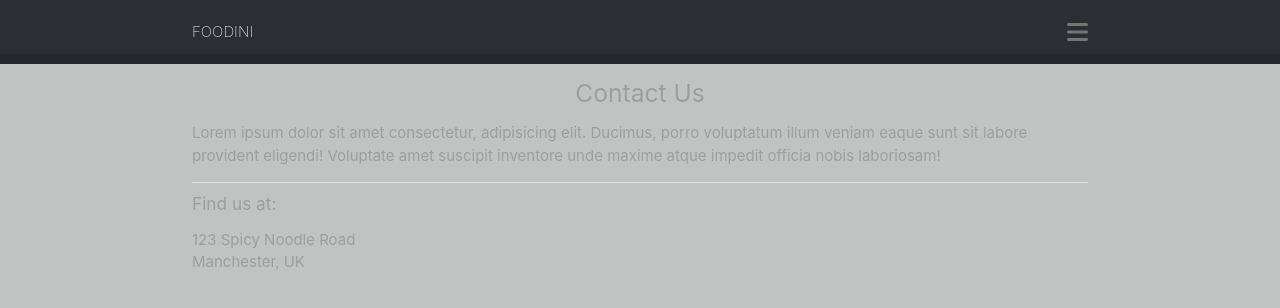
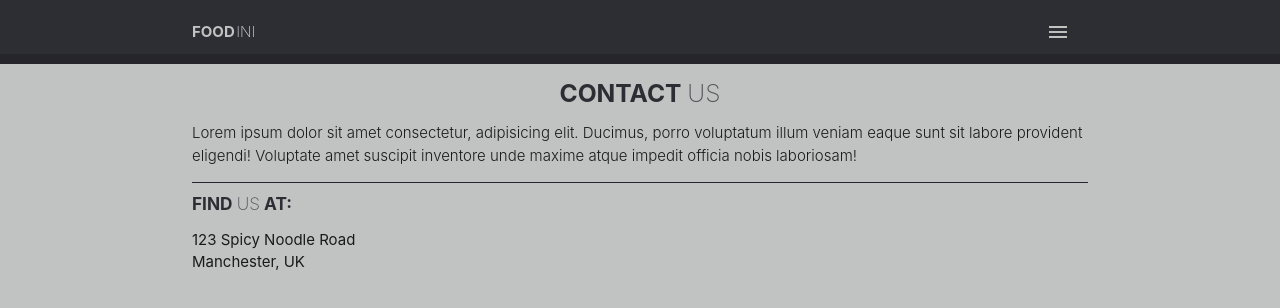
Before and after one commit to tomikarikj/foodini, a website: page pages/contact.html in a window 1280 px wide. Drawn offline with Linux system fonts and the light colour scheme.

Commit message:
A few template fixes

```diff
--- a/css/styles.css
+++ b/css/styles.css
@@ -6,10 +6,6 @@
   --dark-grey-2: #2d2d34;
   --dark-grey-3: #25252b;
 }
-
-/* * {
-  font-family: 'Lato', sans-serif;
-} */
 
 .app {
   background-color: var(--light-grey-2);
@@ -22,7 +18,6 @@
 
 .brand {
   color: var(--light-grey-1);
-  /* font-size: 2rem; */
   font-weight: 200;
   text-transform: uppercase;
 }
@@ -31,6 +26,34 @@
   color: var(--light-grey-2);
   font-weight: 700;
   margin-right: 0.1rem;
+}
+
+.custom-brand {
+  color: var(--dark-grey-2);
+  font-weight: 700;
+  text-transform: uppercase;
+}
+
+.custom-brand span {
+  color: var(--dark-grey-1);
+  font-weight: 200;
+  text-transform: uppercase;
+}
+
+.custom-heading {
+  font-weight: 200;
+}
+
+.custom-heading span {
+  text-transform: uppercase;
+}
+
+.paragraph {
+  font-weight: 300;
+}
+
+.contact-divider {
+  background-color: var(--dark-grey-3);
 }
 
 .hamburger {
--- a/js/ui.js
+++ b/js/ui.js
@@ -4,5 +4,5 @@ document.addEventListener('DOMContentLoaded', function() {
   M.Sidenav.init(menus, { edge: 'left' });
   // Add recipe form
   const forms = document.querySelectorAll('.side-form');
-  M.Sidenav.init(forms, { edge: 'left' });
+  M.Sidenav.init(forms, { edge: 'right' });
 });
--- a/pages/contact.html
+++ b/pages/contact.html
@@ -5,7 +5,7 @@
     <meta name="viewport" content="width=device-width, initial-scale=1.0" />
     <meta http-equiv="X-UA-Compatible" content="ie=edge" />
     <link
-      href="https://fonts.googleapis.com/css?family=Lato:400,700&display=swap"
+      href="https://fonts.googleapis.com/icon?family=Material+Icons"
       rel="stylesheet"
     />
     <link rel="stylesheet" href="/css/materialize.min.css" />
@@ -21,9 +21,13 @@
     <!-- Top nav -->
     <nav class="z-depth-0 navbar">
       <div class="nav-wrapper container">
-        <a href="/" class="brand">Foodini</a>
+        <a href="/" class="brand"><span>Food</span>ini</a>
         <span class="right grey-text text-darken-1">
-          <i class="fas fa-bars nav-hamburger" data-target="side-menu"></i>
+          <i
+            class="material-icons sidenav-trigger hamburger"
+            data-target="side-menu"
+            >menu</i
+          >
         </span>
       </div>
     </nav>
@@ -31,32 +35,47 @@
 
     <!-- Side nav -->
     <ul id="side-menu" class="sidenav side-menu">
-      <li><a class="subheader">Foodini</a></li>
-      <li><a href="/" class="waves-effect">Home</a></li>
-      <li><a href="/pages/about.html" class="waves-effect">About</a></li>
+      <li>
+        <a href="/" class="brand"><span>Food</span>ini</a>
+      </li>
+      <li>
+        <a href="/" class="waves-effect">
+          <i class="material-icons">home</i>
+          Home</a
+        >
+      </li>
+      <li>
+        <a href="/pages/about.html" class="waves-effect">
+          <i class="material-icons">book</i>About</a
+        >
+      </li>
       <li><div class="divider"></div></li>
       <li>
-        <a href="/pages/contact.html" class="waves-effect"> Contact</a>
+        <a href="/pages/contact.html" class="waves-effect">
+          <i class="material-icons">email</i>Contact</a
+        >
       </li>
     </ul>
     <!-- / Side nav -->
 
     <!-- Content -->
-    <div class="container grey-text">
-      <h5 class="center">Contact Us</h5>
-      <p>
+    <div class="container">
+      <h5 class="center custom-brand">Contact <span>us</span></h5>
+      <p class="paragraph">
         Lorem ipsum dolor sit amet consectetur, adipisicing elit. Ducimus, porro
         voluptatum illum veniam eaque sunt sit labore provident eligendi!
         Voluptate amet suscipit inventore unde maxime atque impedit officia
         nobis laboriosam!
       </p>
-      <div class="divider"></div>
-      <h6>Find us at:</h6>
+      <div class="divider contact-divider"></div>
+      <h6 class="custom-brand">Find <span>us</span> at:</h6>
       <ul>
         <li>123 Spicy Noodle Road</li>
         <li>Manchester, UK</li>
       </ul>
     </div>
     <!-- / Content -->
+
+    <script src="/js/ui.js"></script>
   </body>
 </html>
```
Also changed, not shown: index.html (+3 -13 lines), pages/about.html (+32 -11 lines).
